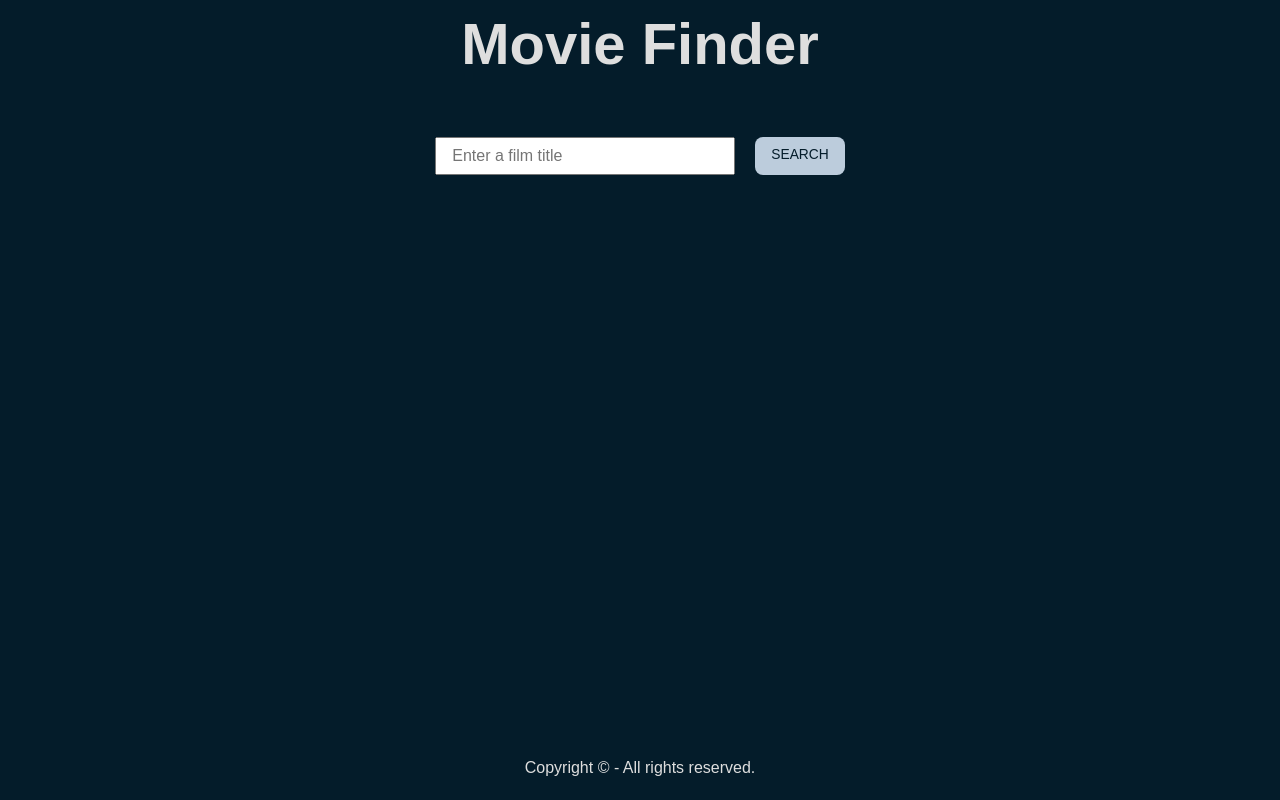
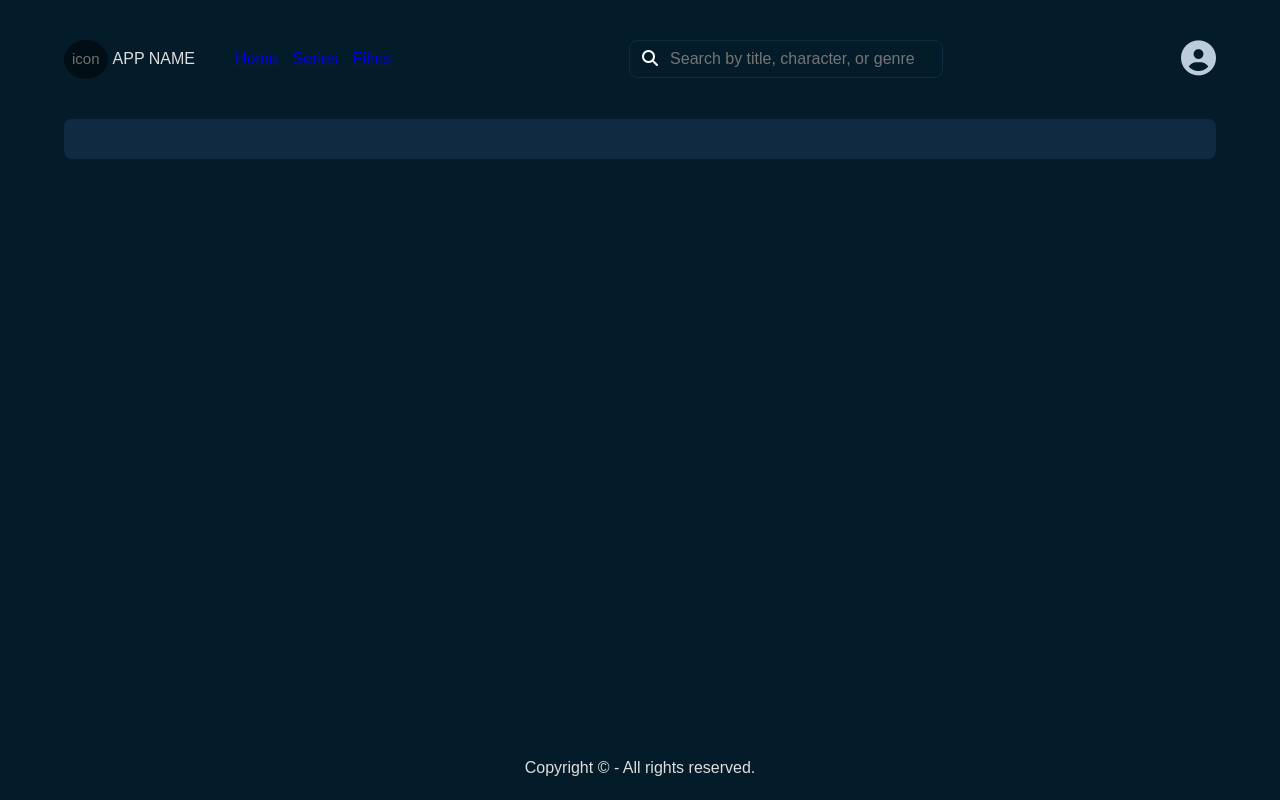
Before and after one commit to theodrosyimer/tmdb-api, a website built with Vite: page src/index.html in a window 1280 px wide. Built offline with nearby package versions, Linux system fonts and the light colour scheme; some packages are replaced by stand-ins of ours.

Commit message:
feat: add elements and style

```diff
--- a/src/index.html
+++ b/src/index.html
@@ -7,7 +7,8 @@
           content="IE=edge">
     <meta name="viewport"
           content="width=device-width, initial-scale=1.0">
-    <link rel="icon" type="image/svg+xml" href="" />
+    <!-- <link rel="icon" type="image/svg+xml" href="" /> -->
+    <link rel="stylesheet" href="https://cdnjs.cloudflare.com/ajax/libs/font-awesome/6.4.0/css/all.min.css" integrity="sha512-iecdLmaskl7CVkqkXNQ/ZH/XLlvWZOJyj7Yy7tcenmpD1ypASozpmT/E0iPtmFIB46ZmdtAc9eNBvH0H/ZpiBw==" crossorigin="anonymous" referrerpolicy="no-referrer" />
     <link rel="stylesheet" href="style.css">
     <script type="module"
             src="index.js"></script>
@@ -17,40 +18,69 @@
   <body>
 
     <header>
-      <div class="header-grid">
-        <h1>Movie Finder</h1>
-      </div>
-    </header>
 
-    <main>
-      <div class="main-grid">
+      <div class="header-flex">
+
+        <div class="logo-nav-group-flex">
+          <a class="app-logo-flex">
+            <span class="app-icon">icon</span>
+            <span>APP NAME</span>
+          </a>
+          <nav data-navbar
+               class="navbar-flex">
+            <a href="./index.html?search=movie"
+               class="link">Home</a>
+            <a href="./index.html?search=tv"
+               class="link">Series</a>
+            <a href="./index.html?search=movie"
+               class="link">Films</a>
+          </nav>
+        </div>
 
         <form method="get"
               id="search-form"
               class="form">
 
           <div class="search-input-flex">
-            <!-- <label for="search">Enter a film title</label> -->
-            <input type="search"
+
+            <!-- <select name="sort-by">
+              <option value="popularity">Popularity</option>
+              <option value="latest">Latest</option>
+              <option value="top-rated">Top Rated</option>
+            </select>
+            <select name="genre">
+              <option value="genre">Genre</option>
+            </select> -->
+            <span class="icon fa-search"></span>
+            <input class="icon fa-search"
+                   type="search"
                    name="search"
                    id="search"
                    value=""
-                   placeholder="Enter a film title">
-            <button class="button">SEARCH</button>
+                   placeholder="Search by title, character, or genre">
+            <!-- <button class="button">SEARCH</button> -->
           </div>
+        </form>
 
-        </form>
+        <div class="profile-icon icon fa-circle-user"></div>
+
       </div>
 
-      <div class="app-grid"
-           id="app">
+      <div id="slider"
+           class="slider-x"></div>
+    </header>
 
+    <main>
+      <div class="main-grid">
+
+        <div id="app"
+             class="app-grid"></div>
       </div>
 
     </main>
 
     <footer>
-      <div class="footer">
+      <div class="footer-grid">
         <div>Copyright &copy; - All rights reserved.</div>
       </div>
     </footer>
--- a/src/style.css
+++ b/src/style.css
@@ -5,7 +5,7 @@
 
   /** BODY **/
 
-  --body-max-width: 1280px;
+  --body-max-width: 90%;
 
   /* FONT-FAMILY */
 
@@ -154,7 +154,8 @@ body {
   min-height: 100vh;
   min-height: 100dvh;
   display: grid;
-  grid-template-rows: auto 1fr auto auto;
+  grid-template-rows: auto 1fr auto;
+  /* justify-items: center; */
 
   color: var(--clr-foreground);
   background-color: var(--clr-background);
@@ -166,7 +167,6 @@ body {
   -moz-osx-font-smoothing: grayscale;
   font-synthesis: none;
   text-rendering: optimizelegibility;
-  justify-items: center;
 }
 
 /* A elements that don't have a class get default styles */
@@ -220,6 +220,11 @@ select {
 
 input[type="file"] {
   text-decoration: none;
+}
+
+input[type="text"],
+input[type="search"] {
+  border: 0;
 }
 
 button {
@@ -434,6 +439,10 @@ input {
   justify-content: center;
 }
 
+.flex-justify {
+  justify-items: center;
+}
+
 .bg-primary {
   background-color: var(--clr-primary-500);
 }
@@ -470,6 +479,20 @@ input {
 /* SLIDER */
 
 .slider-x {
+  --gap: 2rem;
+  display: grid;
+
+  gap: var(--gap);
+  place-items: center;
+  /* grid-template-rows: min-content; */
+  grid-auto-flow: column;
+  grid-auto-columns: 21%;
+
+  background-color: var(--clr-grey-900);
+  padding-block: var(--gap);
+  scroll-padding-inline: var(--gap);
+  border-radius: var(--border-radius-8);
+
   overflow-x: auto;
   scroll-snap-type: x mandatory;
 
@@ -528,7 +551,9 @@ input {
 
   color: var(--btn-text-clr);
   background-color: var(--clr-grey-200);
-  transition: color 0.2s ease-in-out, background-color 0.2s ease-in-out;
+  /* transition: color 0.2s ease-in-out, background-color 0.2s ease-in-out; */
+  filter: brightness(100%);
+  transition: filter 0.2s ease-in-out;
   cursor: pointer;
 }
 
@@ -539,23 +564,34 @@ input {
 }
 
 .icon::before {
-  --icon-size: 2.9rem;
+  --icon-size: 3.5rem;
 
   display: inline-block;
   text-rendering: auto;
   -webkit-font-smoothing: antialiased;
   color: var(--icon-color, var(--clr-white));
   margin-right: var(--gap, 1rem);
+  filter: brightness(100%);
+  transition: filter 0.2s ease-in-out;
 }
 
 .icon:hover::before {
   /* --icon-color: var(--clr-black); */
-  filter: brightness(85%);
+  filter: brightness(70%);
 }
 
 .fa-circle-user::before {
   font: var(--fa-font-solid);
   content: "\f2bd";
+  font-size: var(--icon-size);
+  color: var(--clr-grey-200);
+}
+
+.fa-search::before {
+  --icon-size: 1.6rem;
+
+  font: var(--fa-font-solid);
+  content: "\f002";
   font-size: var(--icon-size);
 }
 
@@ -614,16 +650,93 @@ input {
 /* *          MOVIE SEARCH         * */
 /* ********************************* */
 
+/* * HEADER * */
+
 header {
   max-width: var(--body-max-width);
+  width: 100%;
+  justify-self: center;
 }
 
-.header-grid {
+.header-flex {
+  /* --gap: 5rem; */
+  justify-content: space-between;
+  align-items: center;
+  padding-block: 4rem;
+}
+
+.logo-nav-group-flex {
+  --gap: 4rem;
+  align-items: center;
+}
+
+.app-logo-flex {
+  --gap: 0.5rem;
+  width: max-content;
+  align-items: center;
+  cursor: pointer;
+}
+
+.navbar-flex {
+  --gap: 1.5rem;
+}
+
+.app-icon {
+  display: grid;
+  place-items: center;
+  background-color: var(--clr-dark);
+  filter: brightness(50%);
+  padding: 0.8rem;
+  border-radius: 50%;
+  font-size: 1.5rem;
+}
+
+.profile-icon {
+  cursor: pointer;
+}
+
+.form {
+}
+
+.search-input-flex {
+  align-items: center;
   justify-items: center;
+
+  --gap: 0.6rem;
+  border: 1px solid var(--clr-grey-900);
+  padding: 0.6rem 1.2rem;
+  border-radius: var(--border-radius-8);
 }
+
+input {
+  width: 0;
+  width: 26rem;
+
+  /* padding: 0.5rem 1.5rem; */
+  border-radius: var(--border-radius-4);
+  color: var(--clr-grey-300);
+  background-color: transparent;
+}
+
+input::placeholder {
+  /* color: var(--clr-grey-100); */
+}
+
+input:focus,
+input:focus-visible {
+  outline: none;
+  outline-bottom: 1px solid var(--clr-grey-800);
+}
+
+.button {
+}
+
+/* * MAIN * */
 
 main {
   max-width: var(--body-max-width);
+  width: 100%;
+  justify-self: center;
 }
 
 .main-grid {
@@ -633,39 +746,9 @@ main {
   padding-block: 5rem;
 }
 
-.form-flex {
-  /* justify-self: center; */
-
-  --grid-column-max-width: 10rem;
-}
-
-.search-input-flex {
+.app-grid {
   --gap: 2rem;
-}
-
-input {
-  width: 30rem;
-  padding: 0.5rem 1.5rem;
-  /* border-radius: var(--border-radius-4); */
-}
-
-input::placeholder {
-  /* color: var(--clr-grey-100); */
-}
-
-.button {
-}
-
-footer {
-  justify-self: center;
-  padding: 2rem;
-  max-width: var(--body-max-width);
-  margin-inline: auto;
-}
-
-.app-grid {
-  --gap: 4rem;
-  --grid-columns: 4;
+  --grid-columns: 7;
   /* --grid-columns: auto-fit; */
 
   justify-items: center;
@@ -673,37 +756,56 @@ footer {
   --grid-column-min-width: 50rem;
 }
 
-.search-result {
+.film-card {
   position: relative;
+  /* z-index: 2; */
   /* place-items: center; */
   /* white-space: nowrap; */
   overflow: hidden;
+  transition: transform 0.2s ease-in;
+
+  scroll-snap-align: start;
+}
+
+#app .film-card {
+  transform: scale(1);
+}
+
+#app .film-card:hover {
+  /* filter: brightness(20%); */
+  transform: scale(1.1);
 }
 
 .film-poster {
-  position: relative;
   max-width: 100%;
-  transform: scale(1);
-  transition: transform 0.2s ease-in-out;
   cursor: pointer;
 }
 
 .film-poster:hover {
-  filter: brightness(50%);
-  transform: scale(1.1);
+  filter: brightness(20%);
 }
 
 .film-infos {
-  display: none;
+  max-height: 12rem;
+  min-height: fit-content;
   position: absolute;
-  top: 0;
+  z-index: 3;
+  bottom: 0;
   left: 0;
   pointer-events: none;
   padding: 1rem;
+  opacity: 0;
+  transition: opacity 0.2s ease 0.1s;
+  background-color: var(--clr-white);
+  border-radius: 0 0 var(--border-radius-8) var(--border-radius-8);
+
+  width: 100%;
+
+  margin-inline-start: auto;
 }
 
 .film-poster:hover + .film-infos {
-  display: grid;
+  opacity: 1;
 }
 
 .film-poster img {
@@ -716,11 +818,6 @@ footer {
   justify-self: center;
   align-items: center;
   justify-content: space-between;
-
-  /* position: absolute;
-  top: 0;
-  left: 0;
-  pointer-events: none; */
 }
 
 .film-title-flex h3 {
@@ -735,23 +832,50 @@ footer {
 
 .film-overview {
   /* white-space: nowrap; */
+  font-size: var(--fs-sm);
+  text-overflow: ellipsis;
+  color: var(--clr-grey-900);
+  overflow-wrap: break-word;
+  word-wrap: break-word;
 
-  text-overflow: ellipsis;
+  -ms-word-break: break-word;
+  word-break: break-word;
+}
+
+.see-more {
+  color: hsl(22deg 88% 54%);
+}
+
+/* * FOOTER * */
+
+footer {
+  max-width: var(--body-max-width);
+  width: 100%;
+  justify-self: center;
+  padding: 2rem;
+}
+
+.footer-grid {
+  justify-items: center;
 }
 
 /* Mobile First */
-/* @media only screen and (320px < width < 768px) {
+@media only screen and (320px < width < 768px) {
 
 }
 
-@media only screen and (768px <= width < 1024px) {
-
+@media only screen and (width < 1024px) {
+  :root { --body-max-width: 90%; }
 }
 
-@media only screen and (1024px <= width < 1440px) {
-
-}
-
-@media only screen and (1440px <= width < 1920px) {
+/* @media only screen and (768px <= width < 1024px) {
 
 } */
+
+/* @media only screen and (1024px <= width < 1440px) {
+  :root { --body-max-width: 1280px; }
+} */
+
+@media only screen and (1440px < width /* < 1920px */) {
+  :root { --body-max-width: 1440px; }
+}
```
